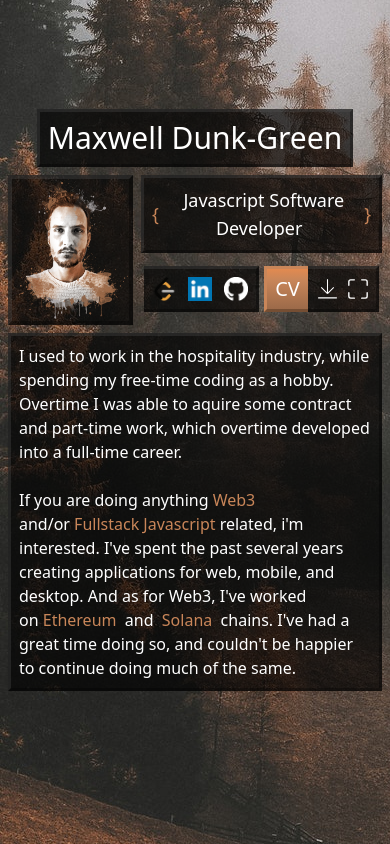
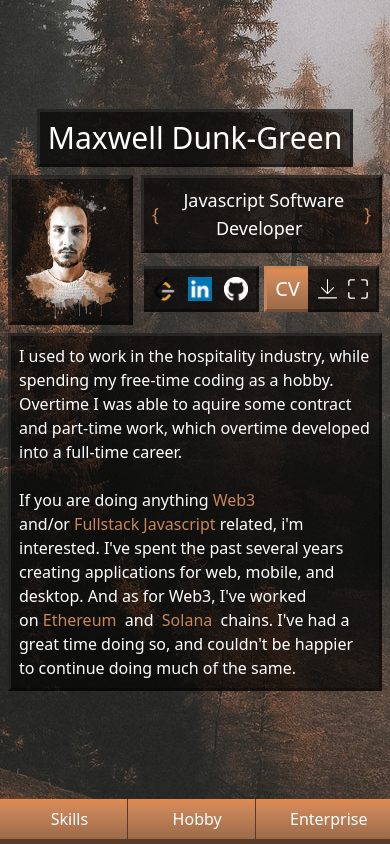
Before and after one commit to MaxwellDG/portfolio, a Next.js app: page / in a window 390 px wide. Built offline with nearby package versions, Linux system fonts and the light colour scheme.

Commit message:
Mobile nav readded. Problem gone?

```diff
--- a/app/layout.tsx
+++ b/app/layout.tsx
@@ -21,7 +21,7 @@ export default function RootLayout({
                 <ThemeProvider>
                     <ScreenProvider>
                         {children}
-                        {/* <MobileNav /> */}
+                        <MobileNav />
                     </ScreenProvider>
                 </ThemeProvider>
             </body>
```
